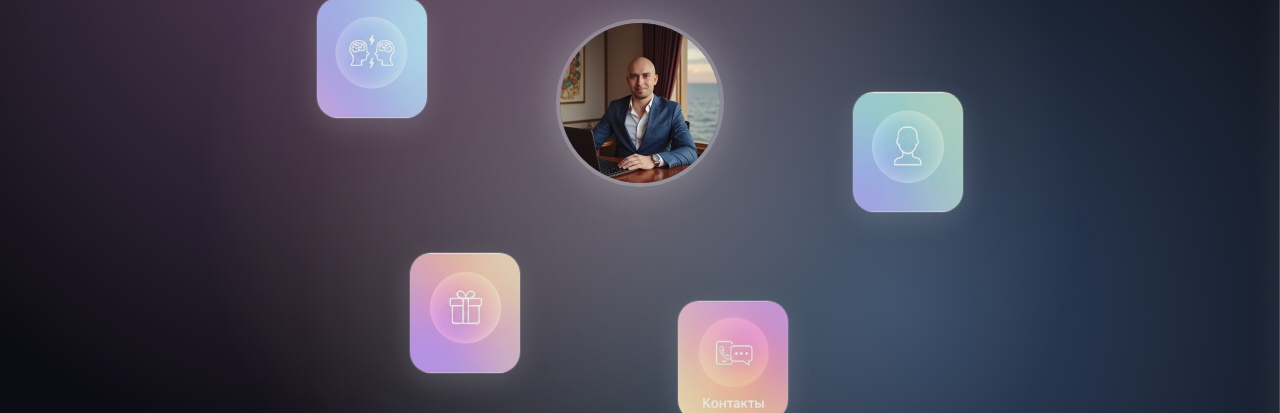
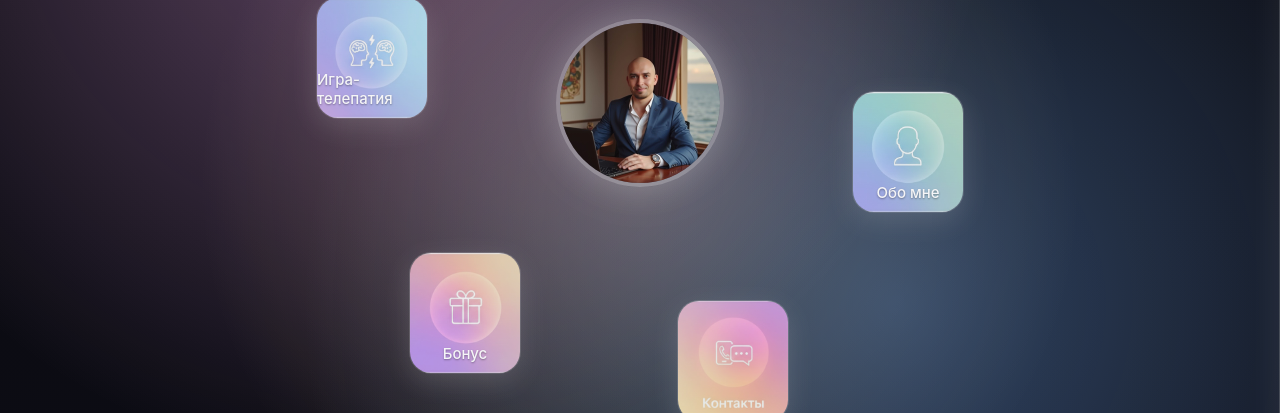
Before and after one commit to bormotovilya-ops/miniapp-vizitka, a plain HTML site: page index.html in a window 1280 px wide. Shown: the part 295-708 px from the top of the page. Drawn offline with Linux system fonts and the light colour scheme.

Commit message:
Update index.html

```diff
--- a/index.html
+++ b/index.html
@@ -18,32 +18,32 @@
         <!-- 6 элементов меню -->
         <div class="menu-item menu-1">
             <img src="images/item1.jpg" />
-            <span> </span>
+            <span></span>
         </div>
 
         <div class="menu-item menu-2">
             <img src="images/item2.jpg" />
-            <span> </span>
+            <span></span>
         </div>
 
         <div class="menu-item menu-3">
             <img src="images/item3.jpg" />
-            <span> </span>
+            <span>Обо мне</span>
         </div>
 
         <div class="menu-item menu-4">
             <img src="images/item4.jpg" />
-            <span> </span>
+            <span></span>
         </div>
 
         <div class="menu-item menu-5">
             <img src="images/item5.jpg" />
-            <span> </span>
+            <span>Бонус</span>
         </div>
 
         <div class="menu-item menu-6">
             <img src="images/item6.jpg" />
-            <span> </span>
+            <span>Игра-телепатия</span>
         </div>
 
 
```
